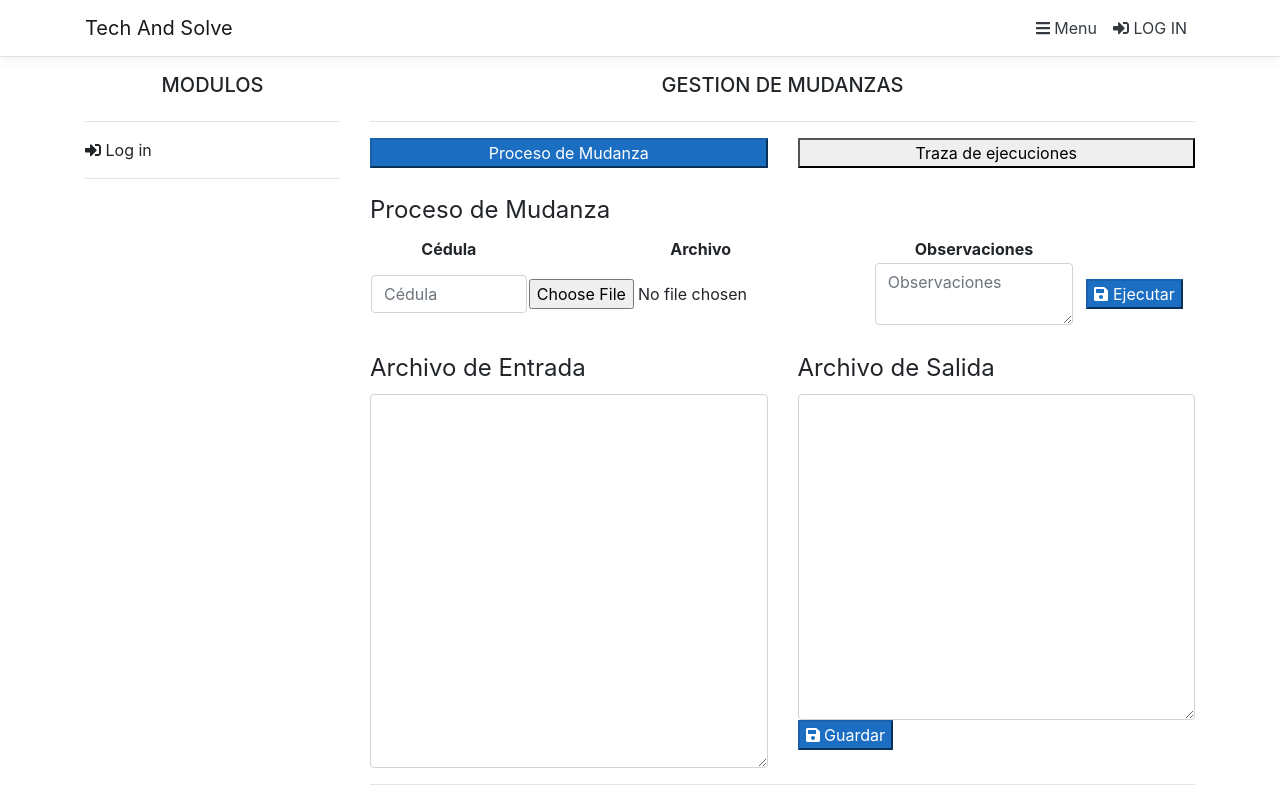
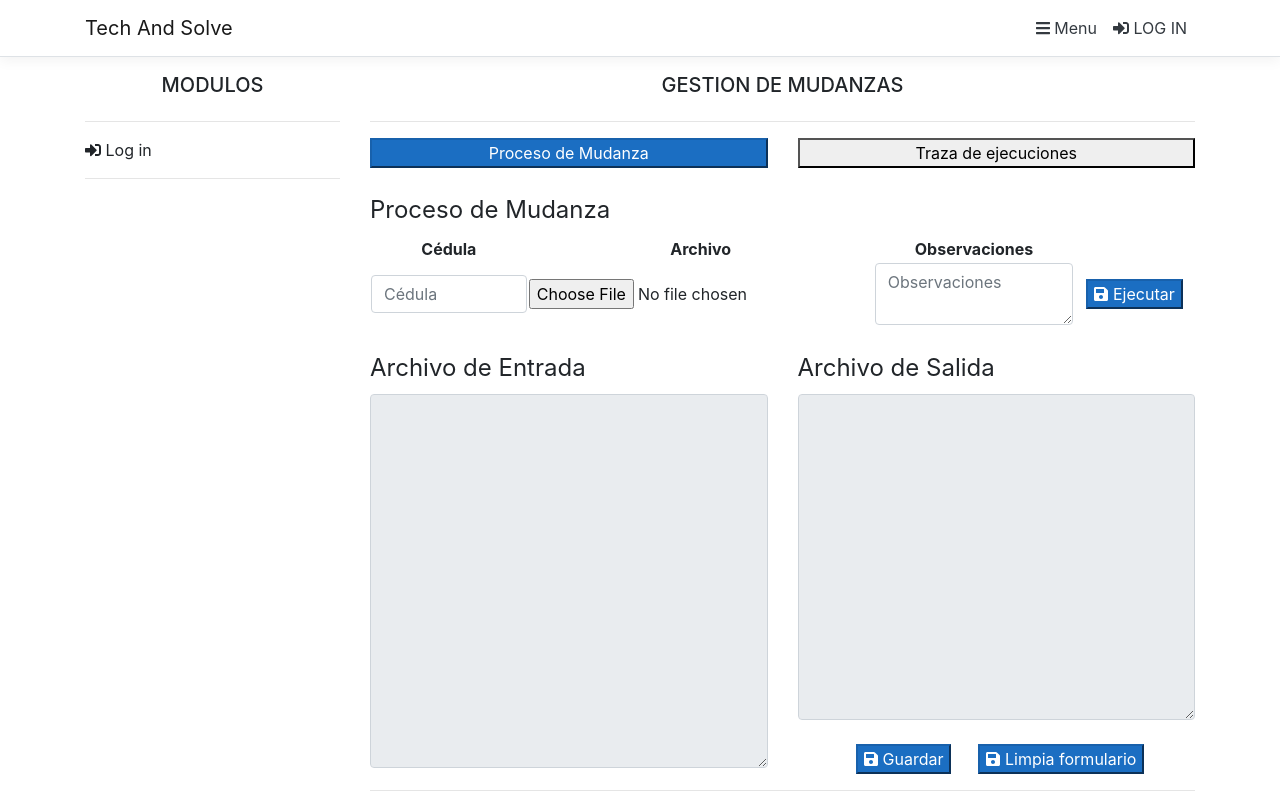
Before and after one commit to phadi/Mudandaz_PhanorMesias, an Angular app in the folder Mudandaz_PhanorMesias/ClientApp/: page /mudanza in a window 1280 px wide. Built offline with nearby package versions, Linux system fonts and the light colour scheme.

Commit message:
ajuste detalles finales

```diff
--- a/Mudandaz_PhanorMesias/ClientApp/src/app/mudanza/mudanza.component.html
+++ b/Mudandaz_PhanorMesias/ClientApp/src/app/mudanza/mudanza.component.html
@@ -67,16 +67,21 @@
           <div class="col-sm-6">
             <fieldset>
               <legend>Archivo de Entrada</legend>
-              <textarea id="contenidoInput" class="form-control" rows="15"></textarea>
+              <textarea id="contenidoInput" class="form-control" rows="15" readonly></textarea>
             </fieldset>
           </div>
           <div class="col-sm-6">
             <fieldset>
               <legend>Archivo de Salida</legend>
-
-              <textarea id="contenidoOutput" class="form-control" [(ngModel)]="output" rows="13"></textarea>
+              <textarea id="contenidoOutput" class="form-control" [(ngModel)]="output" rows="13" readonly></textarea>
+              <br />
+              &nbsp;&nbsp;&nbsp;&nbsp;&nbsp;&nbsp;&nbsp;&nbsp;&nbsp;&nbsp;&nbsp;&nbsp;
               <button class="btn-primary" onclick="saveTextAsFile()">
                 <span class="fas fa-save"></span>    Guardar
+              </button>
+              &nbsp;&nbsp;&nbsp;&nbsp;
+              <button class="btn-primary" (click)="limpiaFormulario()">
+                <span class="fas fa-save"></span>    Limpia formulario
               </button>
             </fieldset>
           </div>
--- a/Mudandaz_PhanorMesias/ClientApp/src/app/mudanza/mudanza.component.ts
+++ b/Mudandaz_PhanorMesias/ClientApp/src/app/mudanza/mudanza.component.ts
@@ -126,31 +126,29 @@ export class MudanzaComponent {
       let inicioArreglo: number = contadorArreglo;
 
       for (let k = inicioArreglo; k <= finArreglo; k++) {
-        //Calcular el mcm de los numero
+        //arma arreglo por día
         var y: number = +this.arrayData[k];
         pesos.push(y);
         contadorArreglo++;
       }
-      let suma: number = 0;
-      pesos.forEach(function (data) {
-      //procesa la info
-        suma = suma + data;
-    });
 
-      //contadorArreglo = contadorArreglo + paquetes;
+      let suma: number = this.calculaMinimo(pesos);
+
       textoSalida = textoSalida + textoProc + suma + '\n';
     }
 
-    //this.arrayData.forEach(function (data) {
-    //  //procesa la info
-    //  let textoProc: string = 'Case #' + i.toString();
-    //  textoSalida = textoSalida + textoProc + '\n';
-    //  i++;
-    //});
-
-    //this.output = 'Case #1: 2\nCase #2: 1\nCase #3: 2\nCase #4: 3\nCase #5: 8';
     this.output = textoSalida;
     this.observaciones = 'Procesado';
+  }
+
+  private calculaMinimo(pesos: number[]) {
+      //procesa la info
+      let resultado: number = 0;
+      pesos.forEach(function (data) {
+        resultado = resultado + data;
+      });
+
+    return resultado;
   }
 
   private saveExecution() {
@@ -173,4 +171,13 @@ export class MudanzaComponent {
       }
     );
   }
+
+  public limpiaFormulario() {
+    this.output = '';
+    this.observaciones = '';
+    this.cedula = '';
+
+    var elemento = document.getElementById('contenidoInput');
+    elemento.innerHTML = '';
+  }
 }
```
